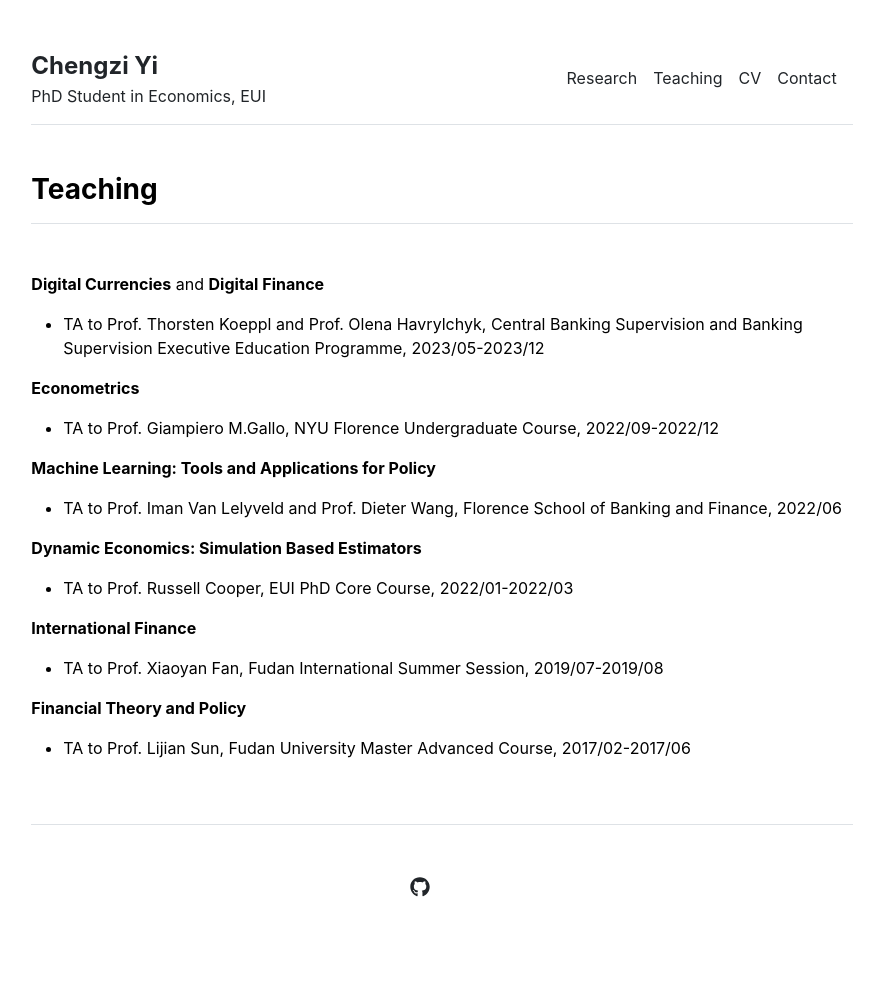
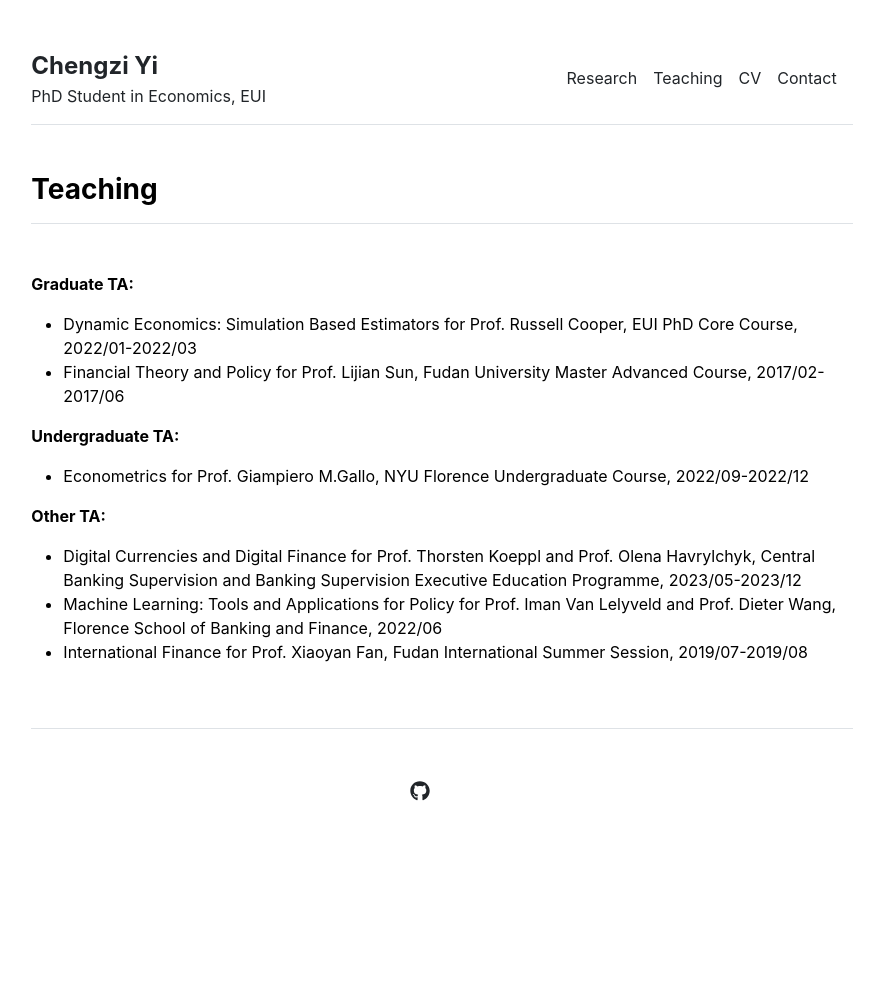
Before and after one commit to chengzi-yi/chengzi-yi.github.io, a Jekyll site: the page built from teaching.md, in a window 1280 px wide. Shown: the whole page, without its empty margins (198-1070 px from the left). Built offline with Jekyll 4.4.1, drawn with Linux system fonts in a browser that asks for light colours; after the commit the page ends 903 px from its top, so only the background shows below that.

Commit message:
update teaching

```diff
--- a/teaching.md
+++ b/teaching.md
@@ -4,36 +4,15 @@ title: "Teaching"
 permalink: /teaching
 ---
 
-**Digital Currencies** and **Digital Finance**
+**Graduate TA:**
+- Dynamic Economics: Simulation Based Estimators for Prof. Russell Cooper, EUI PhD Core Course, 2022/01-2022/03
+- Financial Theory and Policy for Prof. Lijian Sun, Fudan University Master Advanced Course, 2017/02-2017/06
 
-- TA to Prof. Thorsten Koeppl and Prof. Olena Havrylchyk, Central Banking Supervision and Banking Supervision Executive Education Programme, 2023/05-2023/12
+**Undergraduate TA:**
+- Econometrics for Prof. Giampiero M.Gallo, NYU Florence Undergraduate Course, 2022/09-2022/12
 
+**Other TA:**
 
-
-**Econometrics**
-
-- TA to Prof. Giampiero M.Gallo, NYU Florence Undergraduate Course, 2022/09-2022/12
-
-
-
-**Machine Learning: Tools and Applications for Policy**
-
-- TA to Prof. Iman Van Lelyveld and Prof. Dieter Wang, Florence School of Banking and Finance, 2022/06
-
-
-
-**Dynamic Economics: Simulation Based Estimators**
-
-- TA to Prof. Russell Cooper, EUI PhD Core Course, 2022/01-2022/03
-
-
-
-**International Finance**
-
-- TA to Prof. Xiaoyan Fan, Fudan International Summer Session, 2019/07-2019/08
-
-
-
-**Financial Theory and Policy**
-
-- TA to Prof. Lijian Sun, Fudan University Master Advanced Course, 2017/02-2017/06
+- Digital Currencies and Digital Finance for Prof. Thorsten Koeppl and Prof. Olena Havrylchyk, Central Banking Supervision and Banking Supervision Executive Education Programme, 2023/05-2023/12
+- Machine Learning: Tools and Applications for Policy for Prof. Iman Van Lelyveld and Prof. Dieter Wang, Florence School of Banking and Finance, 2022/06
+- International Finance for Prof. Xiaoyan Fan, Fudan International Summer Session, 2019/07-2019/08
```
